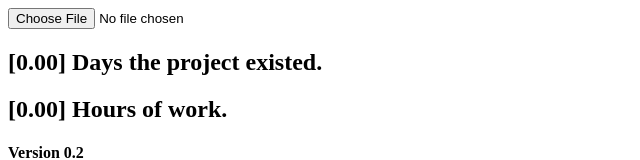
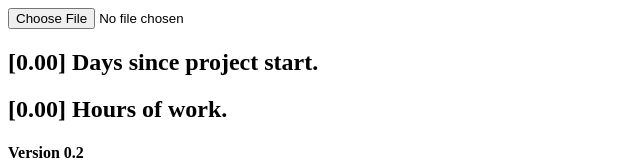
Before and after one commit to dopeshot/meistertask-time-tracking-visualisation, a React (Create React App) app: page / in a window 1280 px wide. Shown: the top 160 px of the page, without its empty margins (0-640 px from the left). Built offline with nearby package versions, Linux system fonts and the light colour scheme.

Commit message:
Sort people by hours Rephrase days text

```diff
--- a/src/App.js
+++ b/src/App.js
@@ -13,7 +13,7 @@ function App() {
       accept=".csv"
       onChange={(event) => handleFileUpload(event,setData,setTotalTime,setTimePerPerson,setTotalProjectTime)}
     />
-    <h2>[{totalProjectTime.toFixed(2)}] Days the project existed.</h2>
+    <h2>[{totalProjectTime.toFixed(2)}] Days since project start.</h2>
     <h2>[{totalTime.toFixed(2)}] Hours of work.</h2>
     <ul>
     {timePerPerson.map((data) => <>
--- a/src/logic/handle-upload.js
+++ b/src/logic/handle-upload.js
@@ -64,7 +64,7 @@ const processOutputs = (list, setData, setTotalTime, setTimePerPerson, setTotalP
     // Time per person
 
     const timePerPerson = extractTotalPersonTime(list)
-    setTimePerPerson(timePerPerson)
+    setTimePerPerson(timePerPerson.sort((a,b)=> b.hours-a.hours))
 
     // Time data
     const startDate = new Date(list[0].Date)
```
